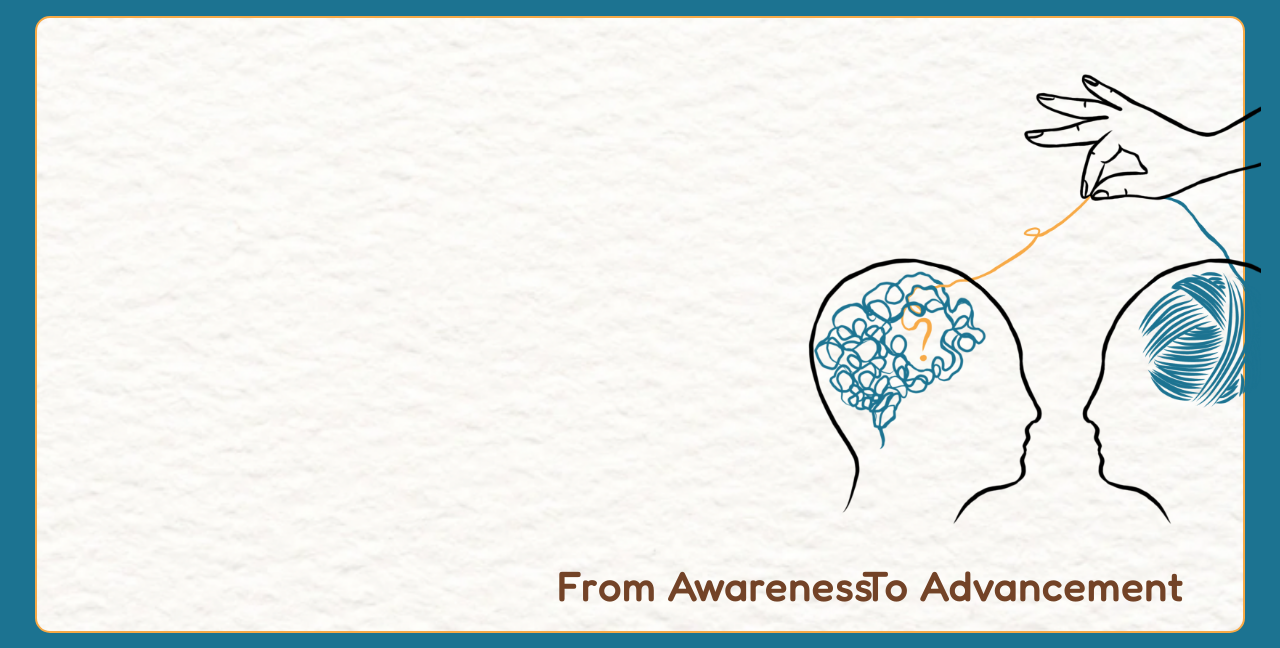
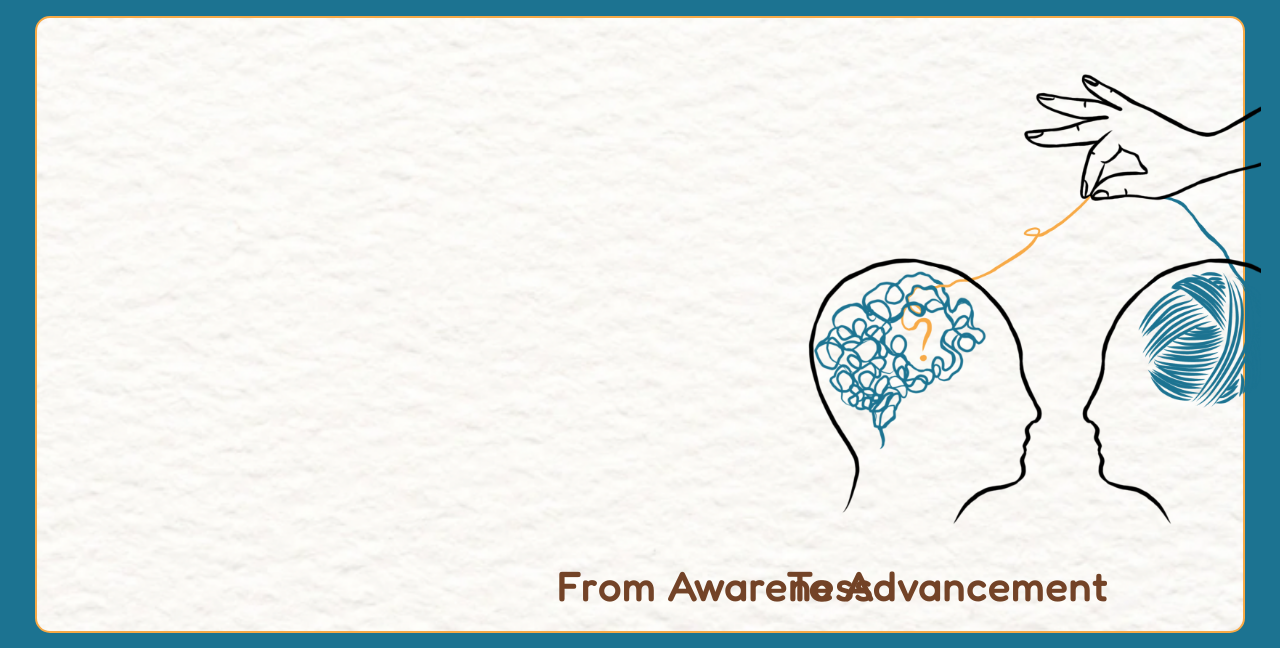
Before and after one commit to MannMuktco/MannMuktco, a plain HTML site: page index.html in a window 1280 px wide. Shown: the part 152-800 px from the top of the page. Drawn offline with Linux system fonts and the light colour scheme; a web font is replaced by a local one.

Commit message:
Update styles.css

```diff
--- a/styles.css
+++ b/styles.css
@@ -244,7 +244,7 @@ body, html {
   color: #734327;
   font-size: 2.5rem;
   position: absolute; /* Added for precise positioning */
-  right: calc(24.5% - 6cm);
+  right: calc(24.5% - 4cm);
   bottom: 0.6cm;
   z-index: 2;
   text-align: center;
```
